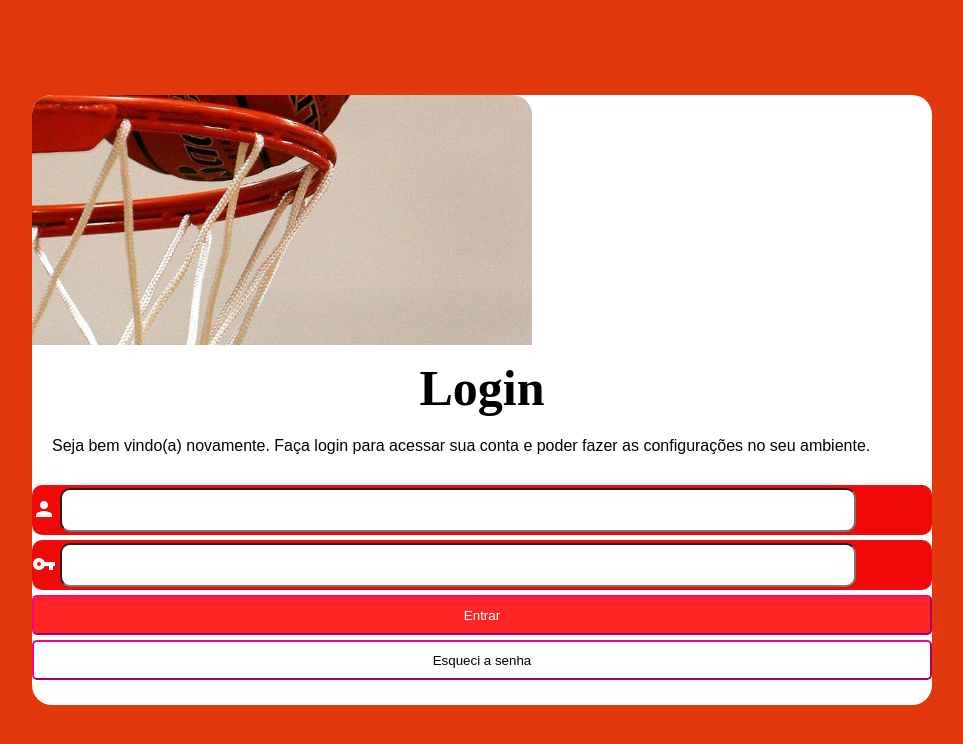
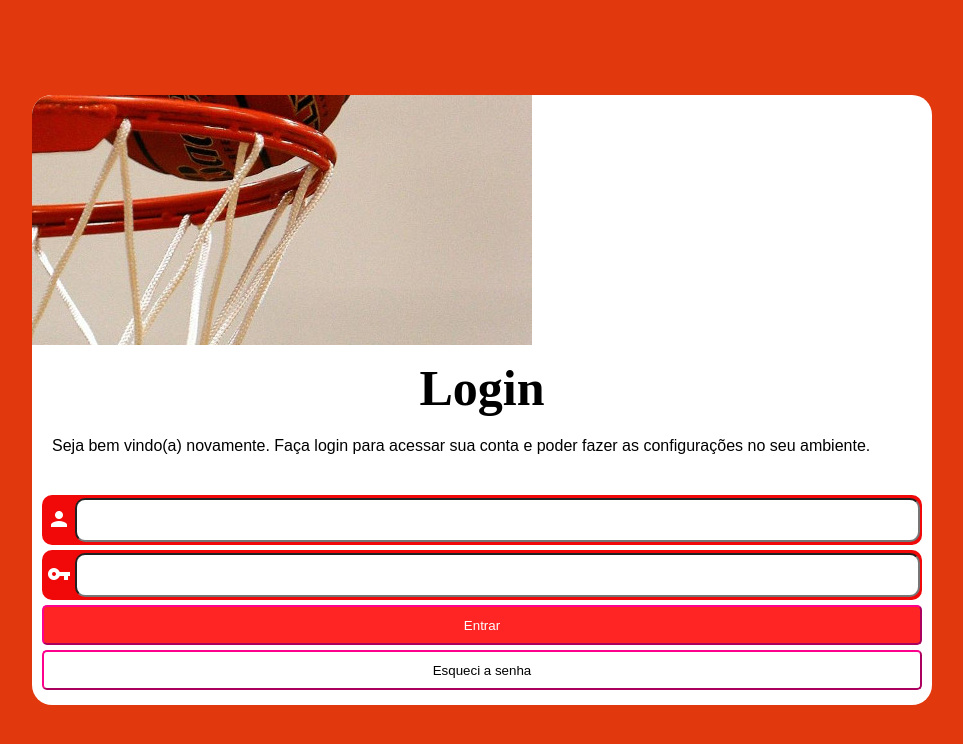
Before and after one commit to diegvn7/tela-login, a plain HTML site: page index.html in a window 1280 px wide. Shown: the whole page, without its empty margins (158-1121 px from the left). Drawn offline with Linux system fonts and the light colour scheme; a web font is replaced by a local one.

Commit message:
Update style.css

```diff
--- a/estilos/style.css
+++ b/estilos/style.css
@@ -27,6 +27,7 @@ section {
     border-radius: 20px;
     width: 300px;
     height: 650px;
+    overflow: hidden;
 }
 
 h1 {
@@ -38,10 +39,10 @@ h1 {
 }
 
 div#imagem {
-    border-radius: 20px 20px 0px 0px;
     height: 250px;
     background: wheat url(../imagens/basquete-novo.jpg) center right fixed;
     background-size: cover;
+    display: block;
 }
 
 p#txt {
@@ -50,8 +51,14 @@ p#txt {
     padding-right: 20px;
 }
 
+form {
+    padding: 10px;
+    display: block;
+}
+
 .login {
-    width: 88%;
+    padding-left: 5px;
+    width: calc(100% - 44px);
     height: 40px;
     border-radius: 10px;
     font-size: 18px;
@@ -60,9 +67,10 @@ p#txt {
 label {
     vertical-align: middle;
     color: white;
+    padding-left: 5px;
 }
 
-.border {
+ .border {
     width: 100%;
     padding-top: 3px;
     padding-bottom: 3px;
```
